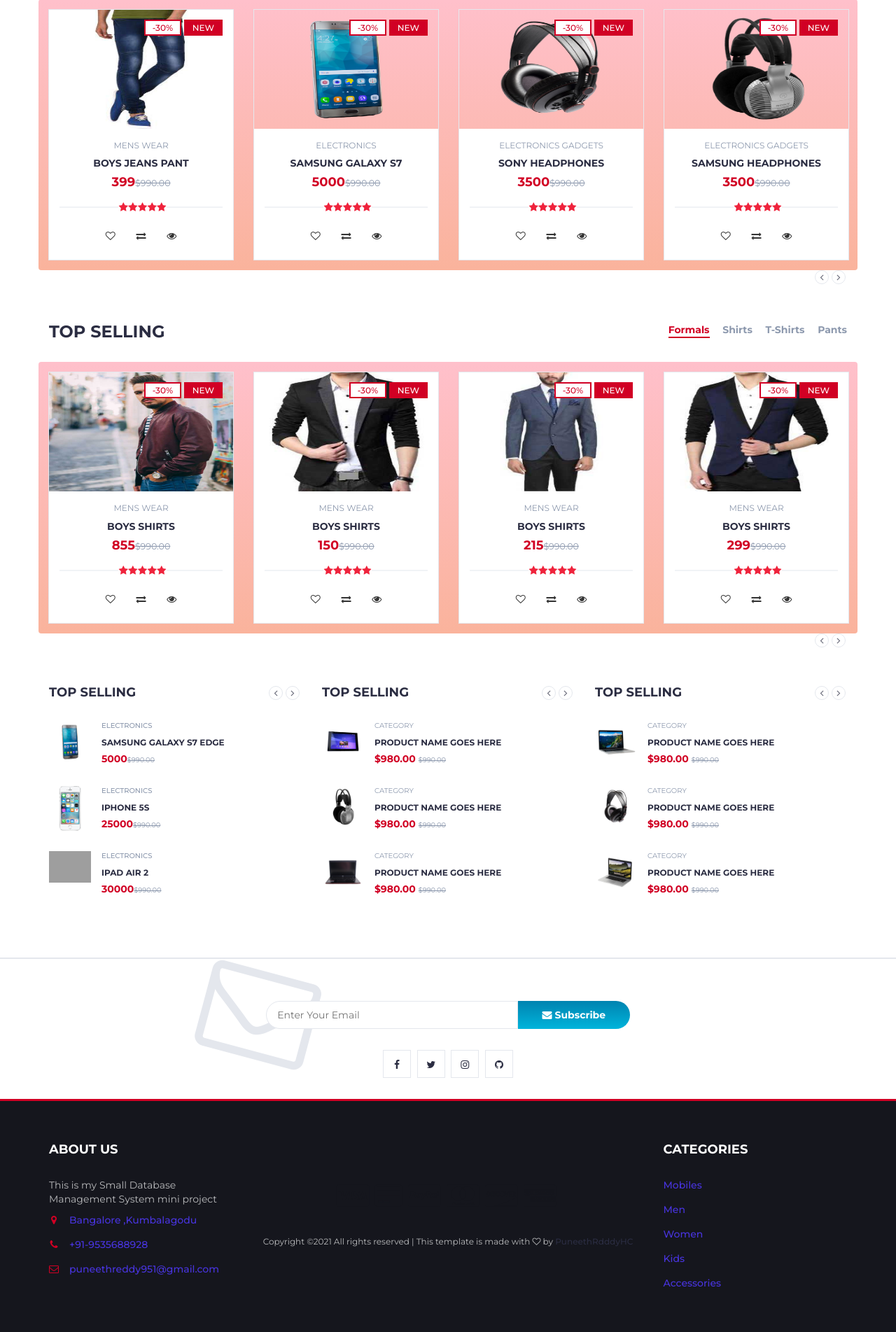
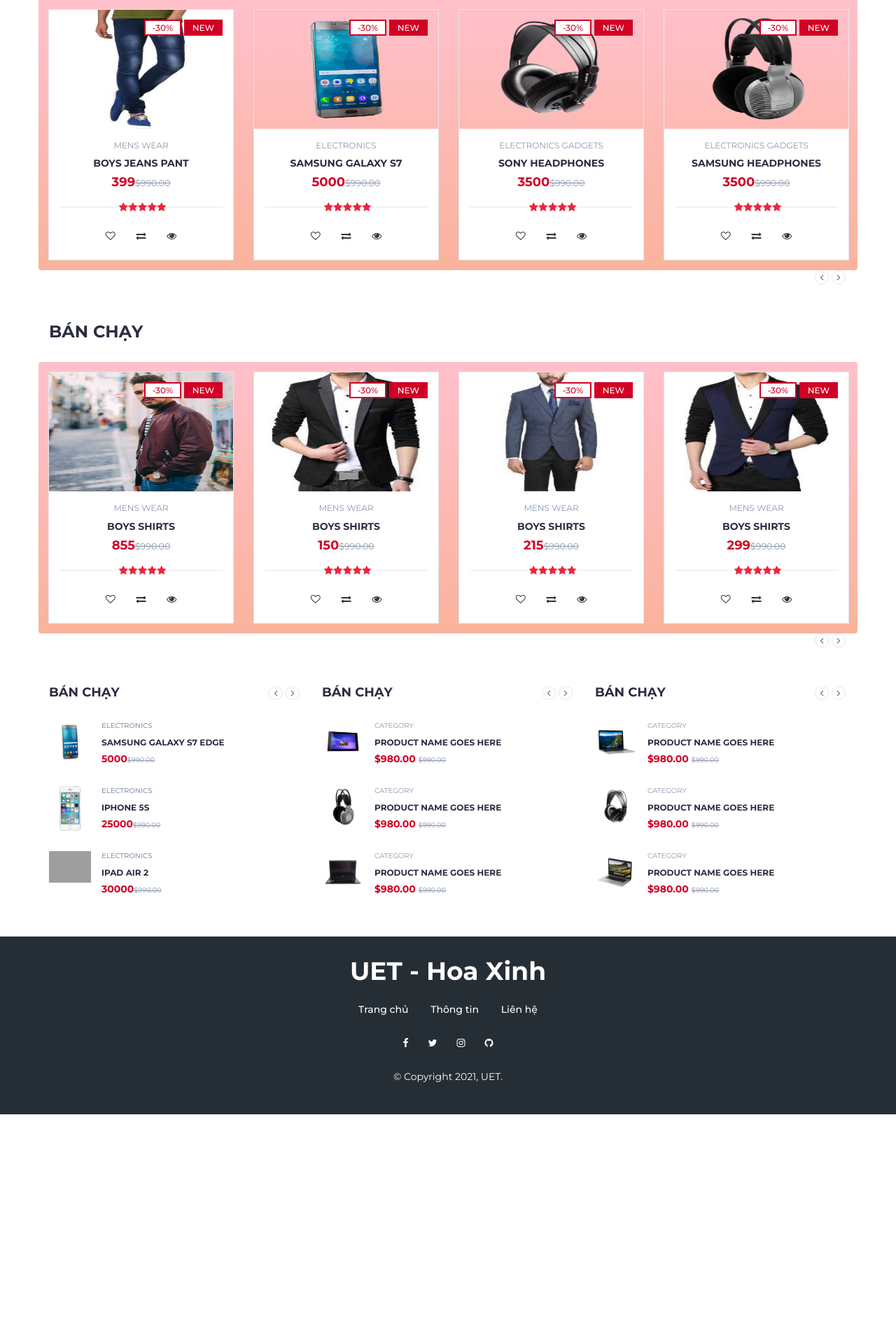
Before and after one commit to nguyentruongnvt72/flower-shop, a PHP site: page /myfiles/ in a window 1280 px wide. Shown: the part 837-2740 px from the top of the page at 70% size. After the commit the page ends 2429 px from the top, so only its background shows below. Run offline with PHP 8.4, Linux system fonts and the light colour scheme; data comes from the database, SQL or seed files in the repository; some libraries are stand-ins or nearby versions; grey boxes are pictures that could not be loaded.

Commit message:
ui issues

```diff
--- a/body.php
+++ b/body.php
@@ -119,15 +119,7 @@
 				<!-- section title -->
 				<div class="col-md-12">
 					<div class="section-title">
-						<h3 class="title">New Products</h3>
-						<div class="section-nav">
-							<ul class="section-tab-nav tab-nav">
-								<li class="active"><a data-toggle="tab" href="#tab1">Laptops</a></li>
-								<li><a data-toggle="tab" href="#tab1">Smartphones</a></li>
-								<li><a data-toggle="tab" href="#tab1">Cameras</a></li>
-								<li><a data-toggle="tab" href="#tab1">Accessories</a></li>
-							</ul>
-						</div>
+						<h3 class="title">Sản phẩm mới</h3>
 					</div>
 				</div>
 				<!-- /section title -->
@@ -273,15 +265,7 @@
 				<!-- section title -->
 				<div class="col-md-12">
 					<div class="section-title">
-						<h3 class="title">Top selling</h3>
-						<div class="section-nav">
-							<ul class="section-tab-nav tab-nav">
-								<li class="active"><a data-toggle="tab" href="#tab2">Formals</a></li>
-								<li><a data-toggle="tab" href="#tab2">Shirts</a></li>
-								<li><a data-toggle="tab" href="#tab2">T-Shirts</a></li>
-								<li><a data-toggle="tab" href="#tab2">Pants</a></li>
-							</ul>
-						</div>
+						<h3 class="title">Bán chạy</h3>
 					</div>
 				</div>
 				<!-- /section title -->
@@ -377,7 +361,7 @@
 			<div class="row">
 				<div class="col-md-4 col-xs-6">
 					<div class="section-title">
-						<h4 class="title">Top selling</h4>
+						<h4 class="title">Bán chạy</h4>
 						<div class="section-nav">
 							<div id="slick-nav-3" class="products-slick-nav"></div>
 						</div>
@@ -436,7 +420,7 @@
 
 				<div class="col-md-4 col-xs-6">
 					<div class="section-title">
-						<h4 class="title">Top selling</h4>
+						<h4 class="title">Bán chạy</h4>
 						<div class="section-nav">
 							<div id="slick-nav-4" class="products-slick-nav"></div>
 						</div>
@@ -533,7 +517,7 @@
 
 				<div class="col-md-4 col-xs-6">
 					<div class="section-title">
-						<h4 class="title">Top selling</h4>
+						<h4 class="title">Bán chạy</h4>
 						<div class="section-nav">
 							<div id="slick-nav-5" class="products-slick-nav"></div>
 						</div>
--- a/cart.php
+++ b/cart.php
@@ -10,6 +10,5 @@
 </div>
 </section>
 <?php
-include "newslettter.php";
 include "footer.php";
 ?>
--- a/css/style.css
+++ b/css/style.css
@@ -1976,61 +1976,12 @@
 	11 -> FOOTER
 ===========================================================*/
 
-#footer {
-  background: #15161d;
-  color: #b9babc;
-}
-
-#bottom-footer {
-  background: #1e1f29;
-}
+
 
 .footer {
   margin: 30px 0px;
 }
 
-.footer .footer-title {
-  color: #fff;
-  text-transform: uppercase;
-  font-size: 18px;
-  margin: 0px 0px 30px;
-}
-
-.footer-links li + li {
-  margin-top: 15px;
-}
-
-.footer-links li a {
-  color: #4834df;
-}
-
-.footer-links li i {
-  margin-right: 15px;
-  color: #d10024;
-  width: 14px;
-  text-align: center;
-}
-
-.footer-links li a:hover {
-  color: #e71c23;
-}
-
-.copyright {
-  margin-top: 30px;
-  display: block;
-  font-size: 12px;
-}
-
-.footer-payments li {
-  display: inline-block;
-  margin-right: 5px;
-}
-
-.footer-payments li a {
-  color: #15161d;
-  font-size: 36px;
-  display: block;
-}
 
 /*=========================================================
 	12 -> SLICK STYLE
--- a/footer.php
+++ b/footer.php
@@ -1,64 +1,34 @@
 <footer id="footer">
-			<!-- top footer -->
 	<div class="section">
-				<!-- container -->
-				<div class="container">
-					<!-- row -->
-					<div class="row">
-						<div class="col-md-3 col-xs-6">
-							<div class="footer">
-								<h3 class="footer-title">About Us</h3>
-								<p>This is my Small Database Management System mini project</p>
-								<ul class="footer-links">
-									<li><a href="#"><i class="fa fa-map-marker"></i>Bangalore ,Kumbalagodu</a></li>
-									<li><a href="#"><i class="fa fa-phone"></i>+91-9535688928</a></li>
-									<li><a href="#"><i class="fa fa-envelope-o"></i>puneethreddy951@gmail.com</a></li>
+		<h1>
+			UET - Hoa Xinh
+		</h1>
+		<div>
+			<a href="#">Trang chủ</a>
+			<a href="#">Thông tin</a>
+			<a href="#">Liên hệ</a>
+		</div>
+		<div class="sss">
+			<ul class="newsletter-follow">
+				<li>
+					<a href="https://github.com/puneethreddyhc"><i class="fa fa-facebook"></i></a>
+				</li>
+				<li>
+					<a href="https://github.com/puneethreddyhc"><i class="fa fa-twitter"></i></a>
+				</li>
+				<li>
+					<a href="https://github.com/puneethreddyhc"><i class="fa fa-instagram"></i></a>
+				</li>
+				<li>
+					<a href="https://github.com/puneethreddyhc"><i class="fa fa-github"></i></a>
+				</li>
 			</ul>
 		</div>
-						</div>
-						<div class="col-md-6 text-center" style="margin-top:80px;">
-							<ul class="footer-payments">
-								<li><a href="#"><i class="fa fa-cc-visa"></i></a></li>
-								<li><a href="#"><i class="fa fa-credit-card"></i></a></li>
-								<li><a href="#"><i class="fa fa-cc-paypal"></i></a></li>
-								<li><a href="#"><i class="fa fa-cc-mastercard"></i></a></li>
-								<li><a href="#"><i class="fa fa-cc-discover"></i></a></li>
-								<li><a href="#"><i class="fa fa-cc-amex"></i></a></li>
-							</ul>
-							<span class="copyright">
-								<!-- Link back to Colorlib can't be removed. Template is licensed under CC BY 3.0. -->
-								Copyright &copy;<script>document.write(new Date().getFullYear());</script> All rights reserved | This template is made with <i class="fa fa-heart-o" aria-hidden="true"></i> by <a href="#" target="_blank">PuneethRdddyHC</a>
-							<!-- Link back to Colorlib can't be removed. Template is licensed under CC BY 3.0. -->
-							</span>
-						</div>
-
-						<div class="col-md-3 col-xs-6">
-							<div class="footer">
-								<h3 class="footer-title">Categories</h3>
-								<ul class="footer-links">
-									<li><a href="#">Mobiles</a></li>
-									<li><a href="#">Men</a></li>
-									<li><a href="#">Women</a></li>
-									<li><a href="#">Kids</a></li>
-									<li><a href="#">Accessories</a></li>
-								</ul>
+		<div>
+			<span>&copy; Copyright 2021, UET.</span>
 		</div>
 	</div>
 
-						<div class="clearfix visible-xs"></div>
-
-
-					</div>
-					<!-- /row -->
-				</div>
-				<!-- /container -->
-			</div>
-			<!-- /top footer -->
-
-
-			<!-- bottom footer -->
-
-			<!-- /bottom footer -->
 </footer>
 <script src="js/jquery.min.js"></script>
 <script src="js/bootstrap.min.js"></script>
@@ -70,32 +40,32 @@
 <script src="js/sweetalert.min"></script>
 <script src="js/jquery.payform.min.js" charset="utf-8"></script>
 <script src="js/script.js"></script>
-		<script>var c = 0;
-        function menu(){
-          if(c % 2 == 0) {
+<script>
+	var c = 0;
+
+	function menu() {
+		if (c % 2 == 0) {
 			document.querySelector('.cont_drobpdown_menu').className = "cont_drobpdown_menu active";
 			document.querySelector('.cont_icon_trg').className = "cont_icon_trg active";
 			c++;
-              }else{
+		} else {
 			document.querySelector('.cont_drobpdown_menu').className = "cont_drobpdown_menu disable";
 			document.querySelector('.cont_icon_trg').className = "cont_icon_trg disable";
 			c++;
 		}
 	}
-
-
 </script>
 <script type="text/javascript">
-		$('.block2-btn-addcart').each(function(){
+	$('.block2-btn-addcart').each(function() {
 		var nameProduct = $(this).parent().parent().parent().find('.block2-name').html();
-			$(this).on('click', function(){
+		$(this).on('click', function() {
 			swal(nameProduct, "is added to cart !", "success");
 		});
 	});
 
-		$('.block2-btn-addwishlist').each(function(){
+	$('.block2-btn-addwishlist').each(function() {
 		var nameProduct = $(this).parent().parent().parent().find('.block2-name').html();
-			$(this).on('click', function(){
+		$(this).on('click', function() {
 			swal(nameProduct, "is added to wishlist !", "success");
 		});
 	});
--- a/index.php
+++ b/index.php
@@ -1,6 +1,5 @@
 <?php
 include "header.php";
 include "body.php";
-include "newslettter.php";
 include "footer.php";
 ?>
--- a/store.php
+++ b/store.php
@@ -148,6 +148,5 @@
 		</div>
 </div>
 <?php
-include "newslettter.php";
 include "footer.php";
 ?>
--- a/styles/index.scss
+++ b/styles/index.scss
@@ -115,3 +115,30 @@
     }
   }
 }
+footer {
+  background-color: #262e35;
+  .section {
+    display: flex;
+    align-items: center;
+    flex-direction: column;
+    justify-content: center;
+    color: white;
+    text-align: center;
+    div {
+      margin: 1em 1em;
+    }
+    a {
+      margin: 0 1em;
+      color: white;
+    }
+    h1 {
+      color: white;
+    }
+    .sss {
+      ul {
+        display: flex;
+        flex-direction: row;
+      }
+    }
+  }
+}
--- a/styles/product.css
+++ b/styles/product.css
@@ -107,4 +107,30 @@
   color: white !important;
 }
 
+footer {
+  background-color: #262e35;
+}
+footer .section {
+  display: flex;
+  align-items: center;
+  flex-direction: column;
+  justify-content: center;
+  color: white;
+  text-align: center;
+}
+footer .section div {
+  margin: 1em 1em;
+}
+footer .section a {
+  margin: 0 1em;
+  color: white;
+}
+footer .section h1 {
+  color: white;
+}
+footer .section .sss ul {
+  display: flex;
+  flex-direction: row;
+}
+
 /*# sourceMappingURL=product.css.map */
```
Also changed, not shown: product.php (+4 -5 lines), 1 other file. Lines whose indentation alone changed are shown as unchanged.
